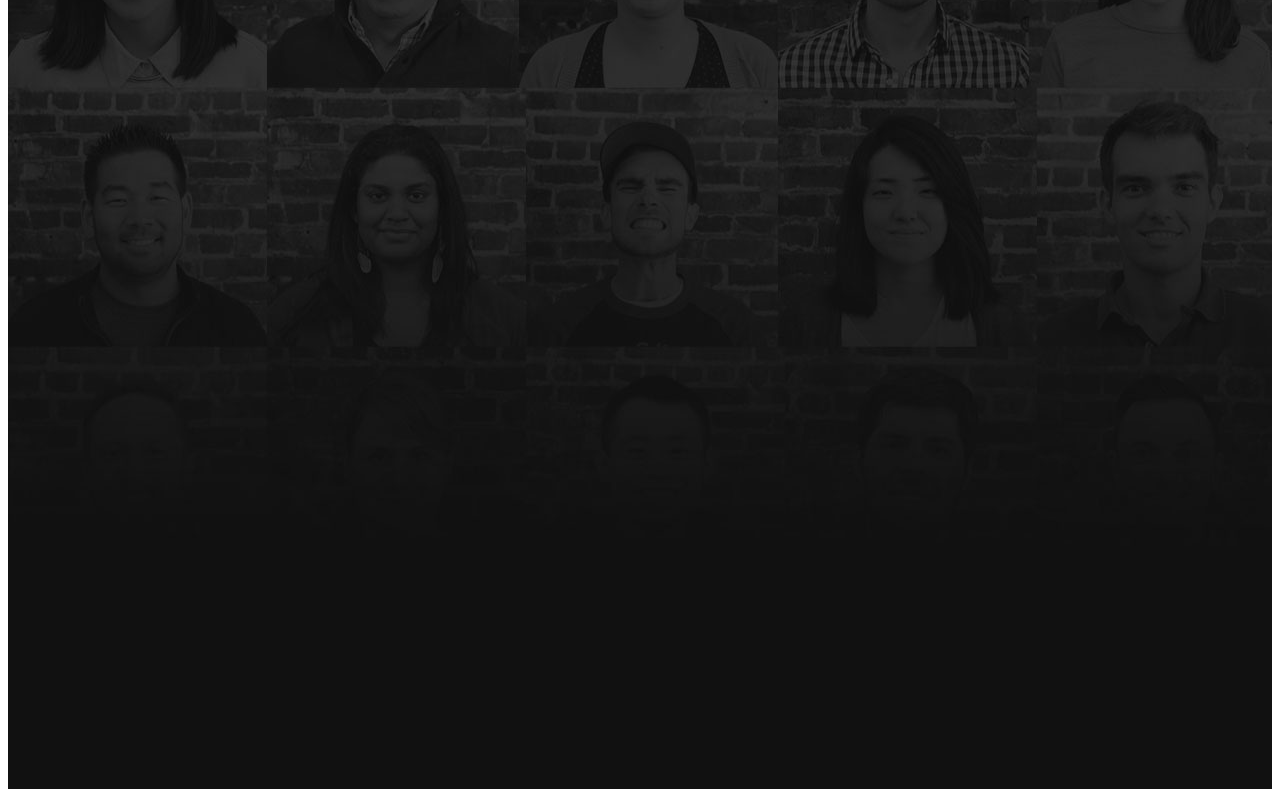
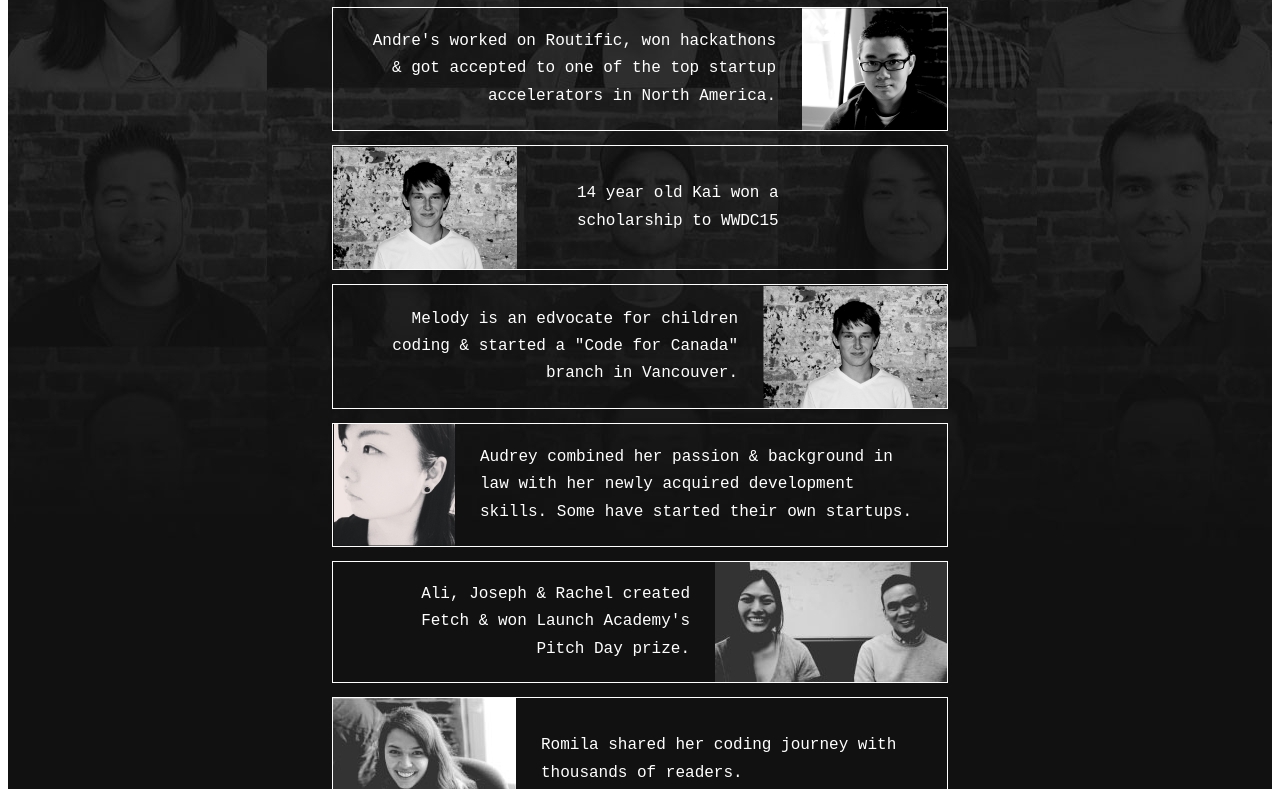
Before and after one commit to brittjs/student-outcomes, a plain HTML site: page index.html in a window 1280 px wide. Shown: the part 3544-4333 px from the top of the page. Drawn offline with Linux system fonts and the light colour scheme.

Commit message:
student accomplishments div

```diff
--- a/css/style.css
+++ b/css/style.css
@@ -292,14 +292,64 @@ div#ourStudents {
   background-image: url("../images/studentbackground.jpg");
   height: 1000px;
   font-family: 'Andale Mono', AndaleMono, monospace;
-/*  font-size: 15px;
-  font-color: #000000;
-*/}
+  padding-top: 35px;
+  text-align: center;
+}
 
 .photoLeft {
+  display: inline-flex;
+  align-items: center;
+  justify-content: space-between;
+  border: 1px solid #ffffff;
+  width: 614px;
+  margin-bottom: 14px;
 
 }
 
+.photoLeft img {
+  float: left;
+}
+
+.photoLeft p {
+  flex: 1;
+  width: 100%;
+  font-family: 'Andale Mono', AndaleMono, monospace;
+  color: #ffffff;
+  line-height: 170%;
+  margin-right: 25px;
+  margin-left: 25px;
+  text-align: left;
+}
+
 .photoRight {
+  display: inline-flex;
+  align-items: center;
+  justify-content: space-between;
+  border: 1px solid #ffffff;
+  width: 614px;
+  margin-bottom: 14px;
+}
 
+.photoRight img {
+  float: right;
 }
+
+.photoRight p {
+
+  flex: 1;
+  font-family: 'Andale Mono', AndaleMono, monospace;
+  color: #ffffff;
+  line-height: 170%;
+  margin-right: 25px;
+  margin-left: 25px;
+  text-align: right;
+  /*margin: 0;*/
+}
+
+.logo {
+  margin-right: 13px;
+}
+
+#centerAlumniText {
+  margin-left: 60px;
+}
--- a/index.html
+++ b/index.html
@@ -63,17 +63,54 @@
   <div id="computers">
     <div id="demoDay">
       <center>
-        <span>Our students have amazed us <span id="compSpan">over & over & over & overrrrr</span><br>again with what they create after 8 weeks of hard work.</span>
+        <span>Our students have amazed us <span id="compSpan">over &amp; over &amp; over &amp; overrrrr</span><br>again with what they create after 8 weeks of hard work.</span>
       </center>
       <img src="images/demoday.png" />
     </div>
   </div>
 
   <div id="studentAccomplishments">
+
     <div class="photoLeft">
+      <img src="images/tucker.png" />
+      <p id="centerAlumniText">Tucker's code powers Nike.</p>
+      <img class="logo" src="images/nike.png"/>
     </div>
+    <br>
     <div class="photoRight">
+      <p>Andre's worked on Routific, won hackathons &amp; got accepted to one of the top startup accelerators in North America.</p>
+      <img src="images/andrea.png" />
     </div>
+    <br>
+    <div class="photoLeft">
+      <img src="images/kai.png" />
+      <p id="centerAlumniText">14 year old Kai won a<br>
+      scholarship to WWDC15</p>
+    </div>
+    <br>
+    <div class="photoRight">
+      <p>Melody is an edvocate for children<br>coding &amp; started a "Code for Canada"<br>branch in Vancouver.</p>
+      <img src="images/kai.png" />
+    </div>
+    <br>
+    <div class="photoLeft">
+      <img src="images/audrey.png" />
+      <p>Audrey combined her passion &amp; background in law with her newly acquired development skills. Some have started their own startups.</p>
+    </div>
+    <br>
+    <div class="photoRight">
+      <p>Ali, Joseph &amp; Rachel created<br>Fetch &amp; won Launch Academy's<br>Pitch Day prize.</p>
+      <img src="images/rachel.jpg" />
+    </div>
+    <br>
+    <div class="photoLeft">
+      <img src="images/romila.jpg" />
+      <p>Romila shared her coding journey with thousands of readers.</p>
+    </div>
+    <br>
+
+
+
   </div>
 
 </body>
```
